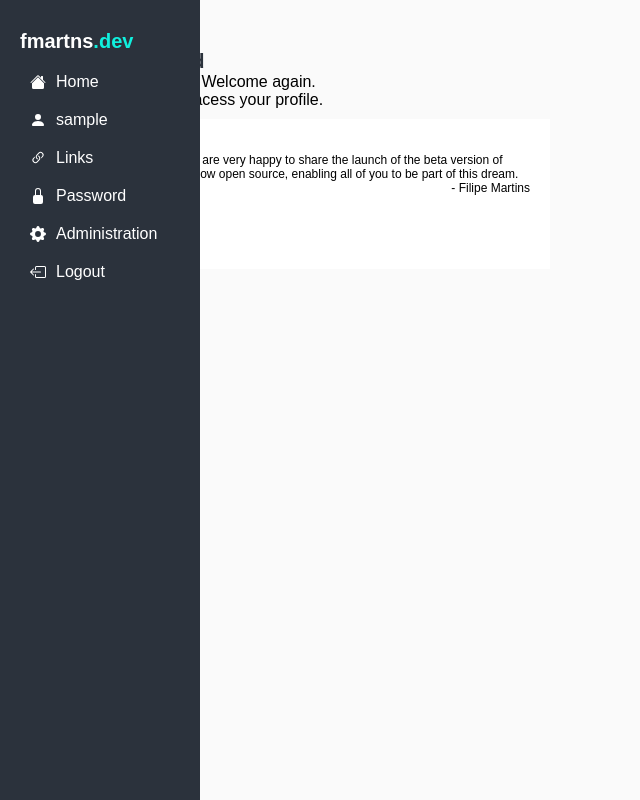
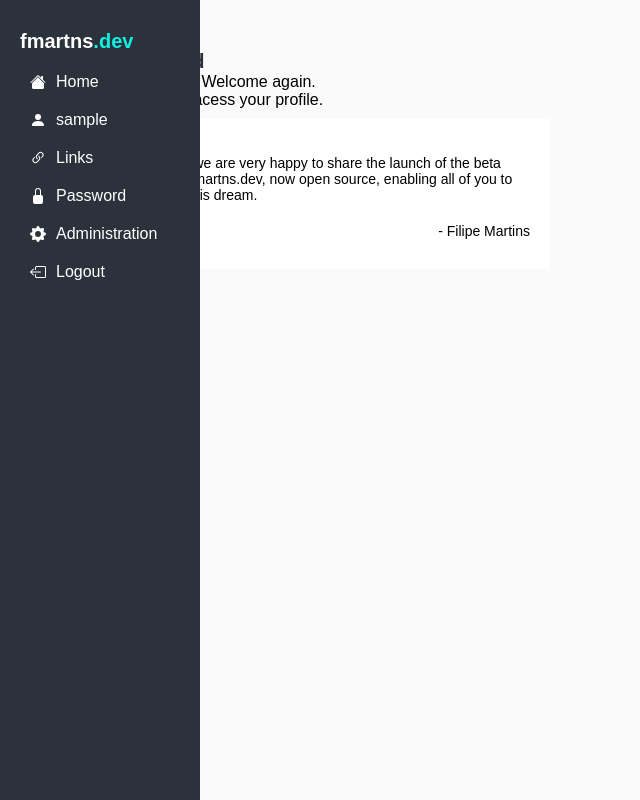
Before and after one commit to fmartns/fmartns.dev, a Django app: page /dashboard/ in a window 1280 px wide. Shown: the whole page, without its empty margins (0-640 px from the left). Run offline with Django 5.2, Linux system fonts and the light colour scheme; the visitor is signed in with stand-in values (Sample User, id 1).

Commit message:
Update dashboard.css

```diff
--- a/static/css/dashboard.css
+++ b/static/css/dashboard.css
@@ -230,7 +230,7 @@ input[type="color"] {
 .dash-news {
     width: 450px;
     height: 150px;
-    font-size: 12px;
+    font-size: 14px;
     background-color: #fff;
     border-left: 5px solid #10f0de;
     padding: 20px;
@@ -238,6 +238,7 @@ input[type="color"] {
 }
 
 .dash-news-author {
+    margin-top: 20px;
     text-align: right;
 }
 
```
